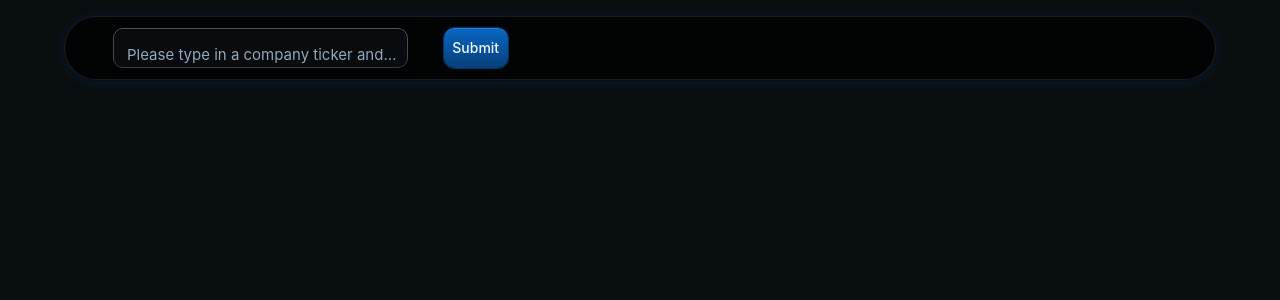
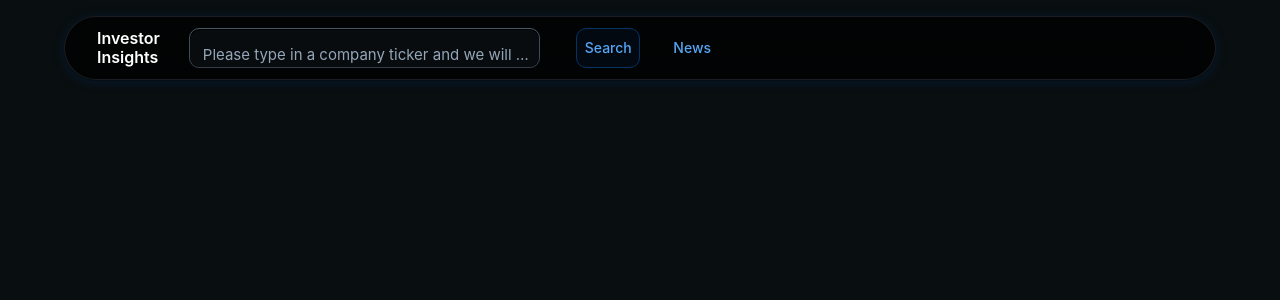
Before and after one commit to paciaramella/fin-data-frontend, a React (Create React App) app in the folder fin-data-frontend/: page / in a window 1280 px wide. Shown: the top 300 px of the page. Built offline with nearby package versions, Linux system fonts and the light colour scheme.

Commit message:
Making some menu components

```diff
--- a/fin-data-frontend/src/components/AppAppBar.tsx
+++ b/fin-data-frontend/src/components/AppAppBar.tsx
@@ -12,6 +12,8 @@ import ToggleColorMode from "./ToggleColorMode.tsx";
 import { Container, Typography, Box, Button, TextField } from "@mui/material"; // Importing additional MUI components if needed
 import { useState } from "react";
 import { CompanyContext } from "../context/CompanyContext.tsx";
+import Menu from "@mui/material/Menu";
+import ToolbarMenu from "./ToolbarMenu.tsx";
 
 interface AppAppBarProps {
   mode: PaletteMode;
@@ -23,10 +25,44 @@ export default function AppAppBar({ mode, toggleColorMode }: AppAppBarProps) {
   const { getCompanyProfile } = api;
   const [open, setOpen] = React.useState(false);
   const [symbolSearch, setSymbolSearch] = useState("");
+  const [newsAnchorEl, setNewsAnchorEl] = React.useState<null | HTMLElement>(
+    null
+  );
+  const [earnAnchorEl, setEarnAnchorEl] = React.useState<null | HTMLElement>(
+    null
+  );
+  const handleNewsClick = (event: React.MouseEvent<HTMLButtonElement>) => {
+    setNewsAnchorEl(event.currentTarget);
+  };
+  const newsOpen = Boolean(newsAnchorEl);
 
-  const toggleDrawer = (newOpen: boolean) => () => {
-    setOpen(newOpen);
+  const newsItems = [
+    {
+      label: "News",
+      action: () => setNewsAnchorEl(null),
+    },
+    {
+      label: "Stock",
+      action: () => setNewsAnchorEl(null),
+    },
+    {
+      label: "Forex",
+      action: () => setNewsAnchorEl(null),
+    },
+    {
+      label: "Crypto",
+      action: () => setNewsAnchorEl(null),
+    },
+    {
+      label: "Press Releases",
+      action: () => setNewsAnchorEl(null),
+    },
+  ];
+
+  const handleEarnClick = (event: React.MouseEvent<HTMLButtonElement>) => {
+    setEarnAnchorEl(event.currentTarget);
   };
+  const earnOpen = Boolean(earnAnchorEl);
 
   const scrollToSection = (sectionId: string) => {
     const sectionElement = document.getElementById(sectionId);
@@ -83,6 +119,9 @@ export default function AppAppBar({ mode, toggleColorMode }: AppAppBarProps) {
               margin: "8px",
             }}
           >
+            <Typography variant="h2" fontSize={16}>
+              Investor Insights
+            </Typography>
             <TextField
               label="Please type in a company ticker and we will get some info for you."
               variant="outlined"
@@ -92,64 +131,20 @@ export default function AppAppBar({ mode, toggleColorMode }: AppAppBarProps) {
               style={{ margin: "16px" }}
             />
             <Button
-              variant="contained"
-              color="primary"
+              variant="outlined"
               style={{ margin: "16px" }}
               onClick={() => getCompanyProfile(symbolSearch)}
             >
-              Submit
+              Search
             </Button>
-            {/* <div style={{ marginLeft: "auto" }}>
-              <ToggleColorMode mode={mode} toggleColorMode={toggleColorMode} />
-            </div> */}
-          </Box>
-          <Box sx={{ display: { sm: "flex", md: "none" } }}>
-            <IconButton aria-label="Menu button" onClick={toggleDrawer(true)}>
-              <MenuIcon />
-            </IconButton>
-            <Drawer anchor="top" open={open} onClose={toggleDrawer(false)}>
-              <Box sx={{ p: 2, backgroundColor: "background.default" }}>
-                <Box
-                  sx={{
-                    display: "flex",
-                    alignItems: "center",
-                    justifyContent: "space-between",
-                  }}
-                >
-                  <ToggleColorMode
-                    mode={mode}
-                    toggleColorMode={toggleColorMode}
-                  />
-                  <IconButton onClick={toggleDrawer(false)}>
-                    <CloseRoundedIcon />
-                  </IconButton>
-                </Box>
-                <Divider sx={{ my: 3 }} />
-                <MenuItem onClick={() => scrollToSection("features")}>
-                  Features
-                </MenuItem>
-                <MenuItem onClick={() => scrollToSection("testimonials")}>
-                  Testimonials
-                </MenuItem>
-                <MenuItem onClick={() => scrollToSection("highlights")}>
-                  Highlights
-                </MenuItem>
-                <MenuItem onClick={() => scrollToSection("pricing")}>
-                  Pricing
-                </MenuItem>
-                <MenuItem onClick={() => scrollToSection("faq")}>FAQ</MenuItem>
-                <MenuItem>
-                  <Button color="primary" variant="contained" fullWidth>
-                    Sign up
-                  </Button>
-                </MenuItem>
-                <MenuItem>
-                  <Button color="primary" variant="outlined" fullWidth>
-                    Sign in
-                  </Button>
-                </MenuItem>
-              </Box>
-            </Drawer>
+            <ToolbarMenu
+              id="news"
+              open={newsOpen}
+              handleClick={handleNewsClick}
+              anchorEl={newsAnchorEl}
+              setAnchorEl={setNewsAnchorEl}
+              items={newsItems}
+            />
           </Box>
         </Toolbar>
       </Container>
--- /dev/null
+++ b/fin-data-frontend/src/components/ToolbarMenu.tsx
@@ -0,0 +1,47 @@
+import * as React from "react";
+import Divider from "@mui/material/Divider";
+import MenuItem from "@mui/material/MenuItem";
+import MenuIcon from "@mui/icons-material/Menu";
+import { Button } from "@mui/material"; // Importing additional MUI components if needed
+import { useState } from "react";
+import { CompanyContext } from "../context/CompanyContext.tsx";
+import Menu from "@mui/material/Menu";
+
+type Props = {
+  id: string;
+  open: boolean;
+  handleClick: (event: React.MouseEvent<HTMLButtonElement>) => void;
+  anchorEl: null | HTMLElement;
+  setAnchorEl: React.Dispatch<React.SetStateAction<HTMLElement | null>>;
+  items: Array<{ label: string; action: Function }>;
+};
+const ToolbarMenu: React.FC<Props> = (props) => {
+  const { id, open, handleClick, anchorEl, setAnchorEl, items } = props;
+  return (
+    <>
+      <Button
+        id={`${id}-button`}
+        aria-controls={open ? "basic-menu" : undefined}
+        aria-haspopup="true"
+        aria-expanded={open ? "true" : undefined}
+        onClick={handleClick}
+      >
+        News
+      </Button>
+      <Menu
+        id={`${id}-menu`}
+        anchorEl={anchorEl}
+        open={open}
+        onClose={() => setAnchorEl(null)}
+      >
+        {items.map((item: { label: string; action: Function }) => {
+          return (
+            <MenuItem onClick={() => item.action()}>{item.label}</MenuItem>
+          );
+        })}
+      </Menu>
+    </>
+  );
+};
+
+export default ToolbarMenu;
--- a/fin-data-frontend/src/context/CompanyContext.tsx
+++ b/fin-data-frontend/src/context/CompanyContext.tsx
@@ -167,7 +167,7 @@ export const CompanyContextProvider = ({ children }) => {
   const invokeGetStockChart = async (chartParams: ChartParams) => {
     const { symbol, from, to, seriesType } = chartParams;
     const response = await axios.get(
-      `${url}/historical-price-full/stock/${symbol}?from=${from}&to=${to}&serietype=${seriesType}`
+      `${url}/historical-price-full/${symbol}?from=${from}&to=${to}&serietype=${seriesType}`
     );
     return response;
   };
```
